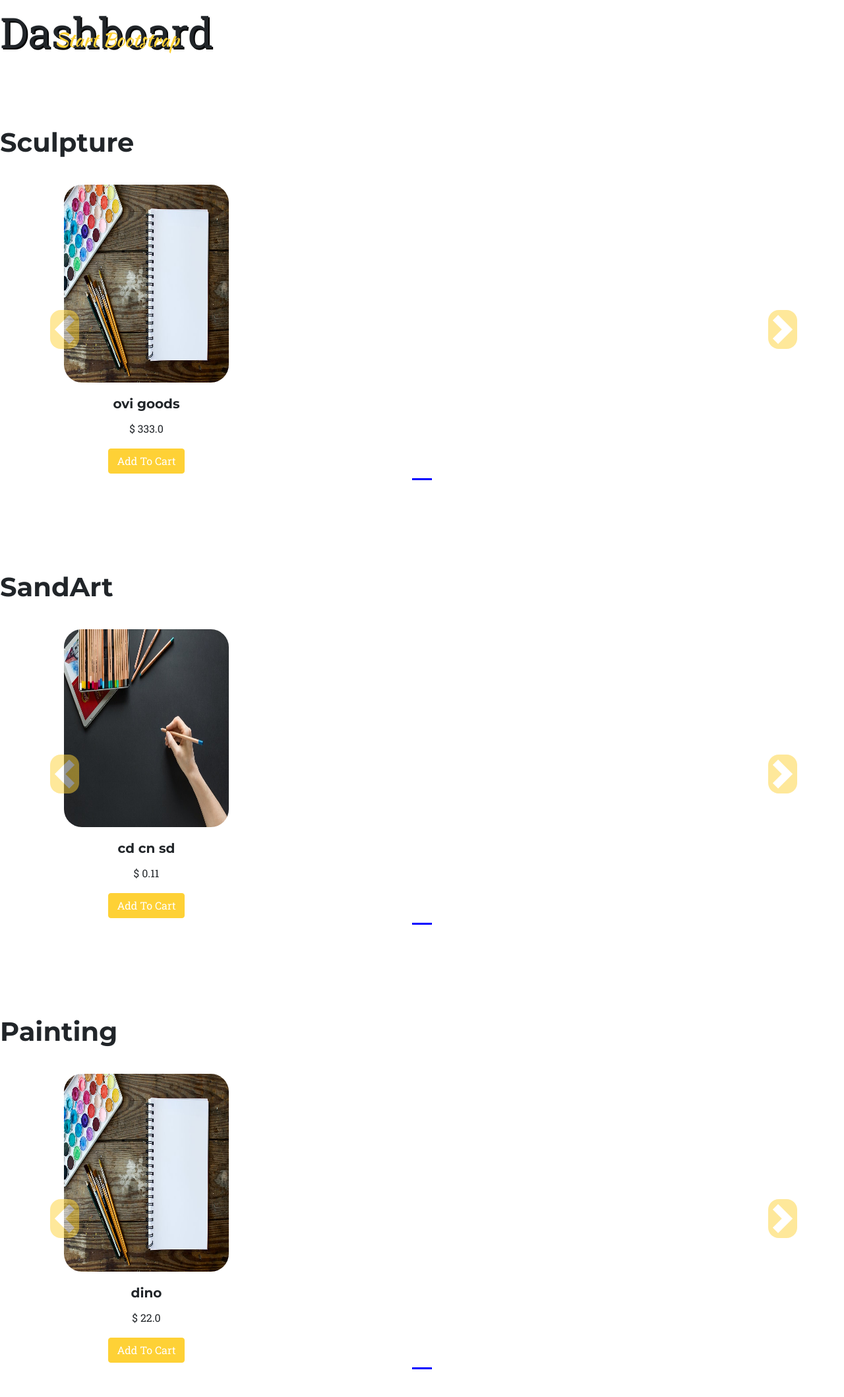
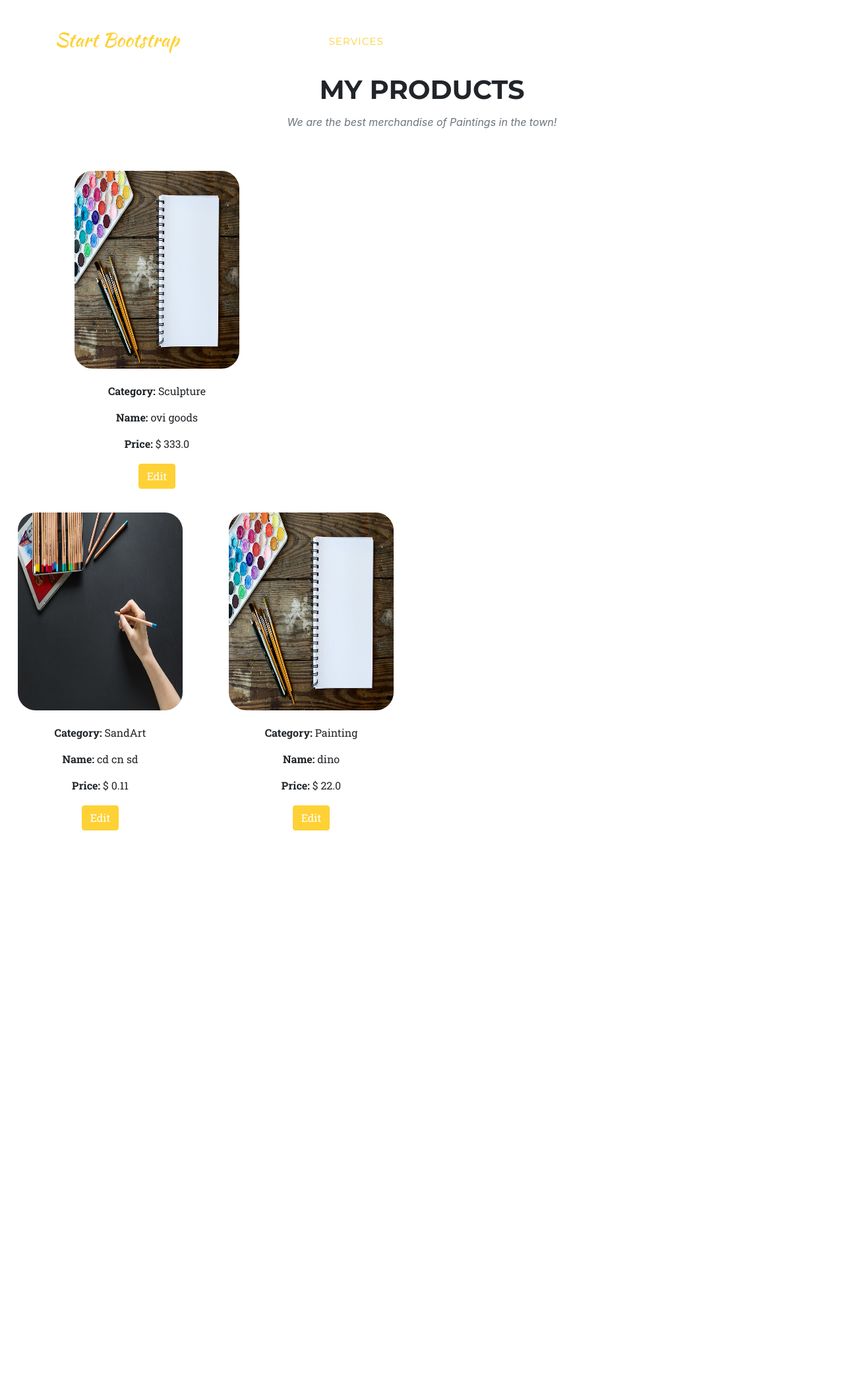
Before and after one commit to Syed-Owais-Ur-Rehman/EcommerceWebsite2, a Django app: page /shop/dashboard/ in a window 1280 px wide. Shown: the whole page at 66% size. After the commit the page ends 1259 px from the top, so only its background shows below. Run offline with Django 3.2, Linux system fonts and the light colour scheme; data comes from the database, SQL or seed files in the repository; some libraries are stand-ins or nearby versions; some web fonts are replaced.

Commit message:
Update dashboard.html

```diff
--- a/ecomweb/shop/templates/shop/dashboard.html
+++ b/ecomweb/shop/templates/shop/dashboard.html
@@ -72,70 +72,45 @@
 {% if user.is_authenticated%}
 <header class="masthead dashboardpic">
     <div class="">
-        <div class="masthead-subheading" style=" text-shadow: 2px 2px black; line-height: inherit; font-size: 400%;">{{request.user}}Dashboard</div>
+        <div class="masthead-subheading" style=" text-shadow: 2px 2px black; line-height: inherit; font-size: 400%;">
+            {{request.user}}Dashboard</div>
+        <div class="masthead-heading text-uppercase" style="color:#212529;"></div>
+        <p id="userlogged" style="display: none;">{{request.user}}</p>
     </div>
 </header>
-<div class="container">
-    {% else %}
-    <div class="masthead-subheading" style=" text-shadow: 2px 2px black; line-height: inherit; font-size: 400%;">Dashboard</div>
-
 {% endif %}
 
+<section class="page-section" id="services">
+<div class="container">
     <!--Slideshow starts here -->
+    <!-- <div class="text-center"> -->
+        <h2 class="section-heading text-uppercase" style="text-align: center !important;">My Products</h2>
+        <h3 class="section-subheading text-muted" style="text-align: center !important;">We are the best merchandise of Paintings in the town!</h3>
+
         {% for product, range, nslides in allprods %}
-    <h1 style="margin-top: 6rem !important;">{{product.0.category}}</h1>
-    <div class="row">
-        <div id="demo{{forloop.counter}}" class="col carousel slide my-3" data-ride="carousel">
-            <ul class="carousel-indicators">
-                <li data-target="#demo{{forloop.counter}}" data-slide-to="0" class="active"></li>
-
-                {% for i in range %}
-                <li data-target="#demo{{forloop.parentloop.counter}}" data-slide-to="{{i}}"></li>
-                {% endfor %}
-            </ul>
-
-
-            <div class="container carousel-inner no-padding">
-
-                <div class="carousel-item active">
 
     {% for i in product %}
-
-                    <div class="col-xs-3 col-sm-3 col-md-3">
+    <div class="col-xs-3 col-sm-3 col-md-3" id="prodhide">
         <div class="card align-items-center" style="width: 18rem; border: none; text-align: center;">
             <img src="{{i.image.url}}" style="border-radius: 27px;" class="card-img-top" alt="...">
             <div class="card-body">
-                                <h5 class="card-title">{{i.product_name}}</h5>
-                                <p class="card-text">$ {{i.price}}</p>
+                <p id="product_owner" style="display: none;">{{i.owner}}</p>
+                <p class="card-title"><b>Category:</b> {{i.category}}</p>
+                <p class="card-title"><b>Name:</b> {{i.product_name}}</p>
+                <p class="card-text"><b>Price:</b> $ {{i.price}}</p>
                 <!-- {{i.desc|slice:"0:100"}}... -->
                 <button
-                                    id="{{i.product_name}} % {{i.category}} % {{i.price}} % {{i.desc}} % {{i.image.url}}"
-                                    class="btn btn-primary cart">Add To Cart</button>
+                    class="btn btn-primary cart">Edit</button>
                 <!-- <a href="/shop/products/{{i.id}}"><button id="qv{{i.id}}" class="btn btn-primary cart">Quick View</button></a> -->
             </div>
         </div>
     </div>
-                    {% if forloop.counter|divisibleby:4 and forloop.counter > 0 and not forloop.last %}
-                </div>
-                <div class="carousel-item">
-                    {% endif %}
     {% endfor %}
 </div>
-
-
-
+{% endfor %}
+<!-- </div> -->
 </div>
-        </div>
-        <!-- left and right controls for the slide -->
-        <a class="carousel-control-prev" href="#demo{{forloop.counter}}" data-slide="prev">
-            <span class="carousel-control-prev-icon" style="margin-right: -2.0%;" aria-hidden="true"></span>
-        </a>
-        <a class="carousel-control-next" href="#demo{{forloop.counter}}" data-slide="next">
-            <span class="carousel-control-next-icon" style="margin-right: -3.3%;" aria-hidden="true"></span>
-        </a>
-    </div>
-    {% endfor %}
-</div>
+</section>
 
 {% endblock %}
 
@@ -165,6 +140,13 @@
         document.getElementById('cart').innerHTML = Object.keys(cart).length;
     });
 
+    var userlogged = document.getElementById("userlogged").value;
+    var product_owner = document.getElementById("product_owner").value;
+
+    if (product_owner == userlogged) {
+        document.getElementById("prodhide").style.display = "none";
+    }
+
 </script>
 
 {% endblock %}
```
Lines whose indentation alone changed are shown as unchanged.
